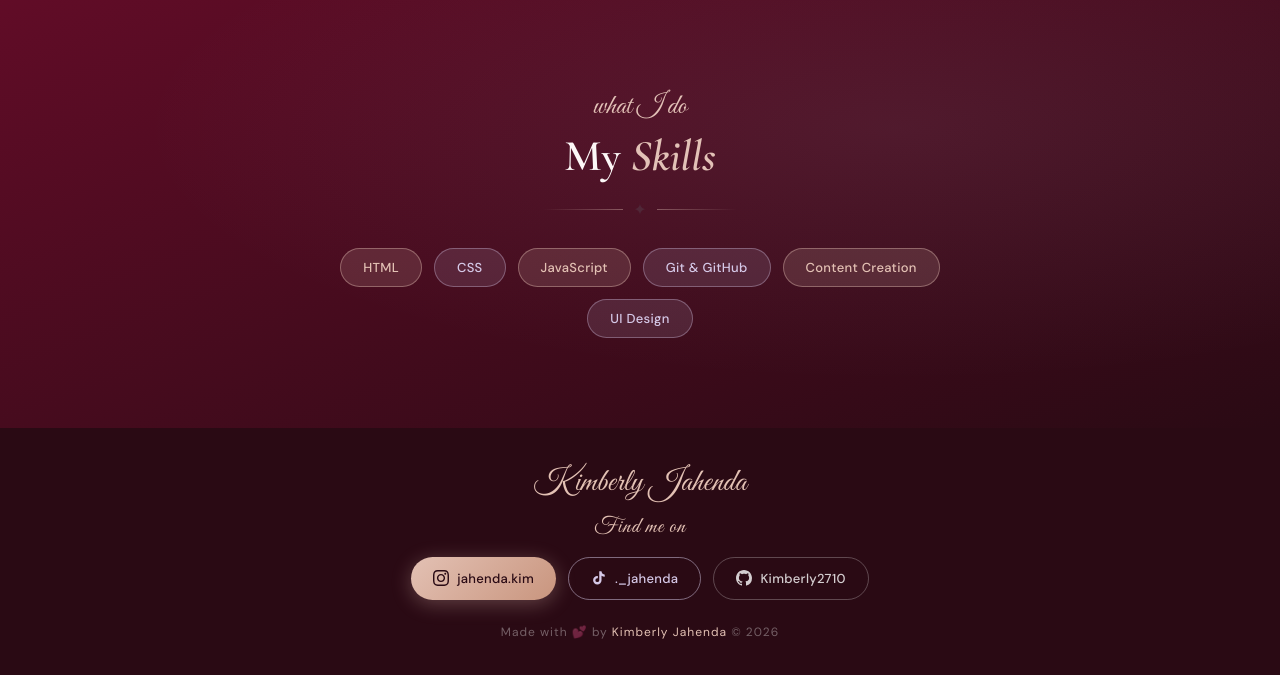
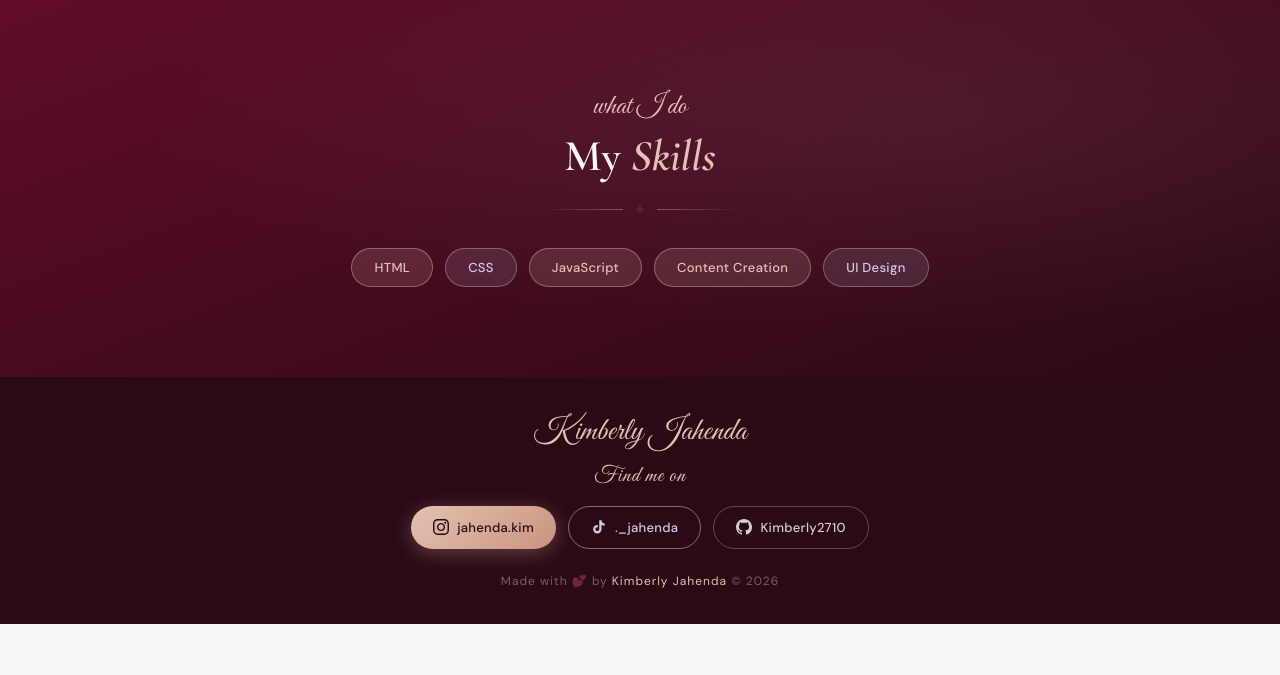
Before and after one commit to Kimberly2710/My-Portfolio, a Django app: page / in a window 1280 px wide. Shown: the part 1548-2223 px from the top of the page. After the commit the page ends 2172 px from the top, so only its background shows below. Run offline with Django 5.2, Linux system fonts and the light colour scheme.

```diff
--- a/main/templates/main/home.html
+++ b/main/templates/main/home.html
@@ -409,7 +409,6 @@ a.about-card:hover {
         <span class="skill-item pink">HTML</span>
         <span class="skill-item lav">CSS</span>
         <span class="skill-item pink">JavaScript</span>
-        <span class="skill-item lav">Git & GitHub</span>
         <span class="skill-item pink">Content Creation</span>
         <span class="skill-item lav">UI Design</span>
     </div>
```
